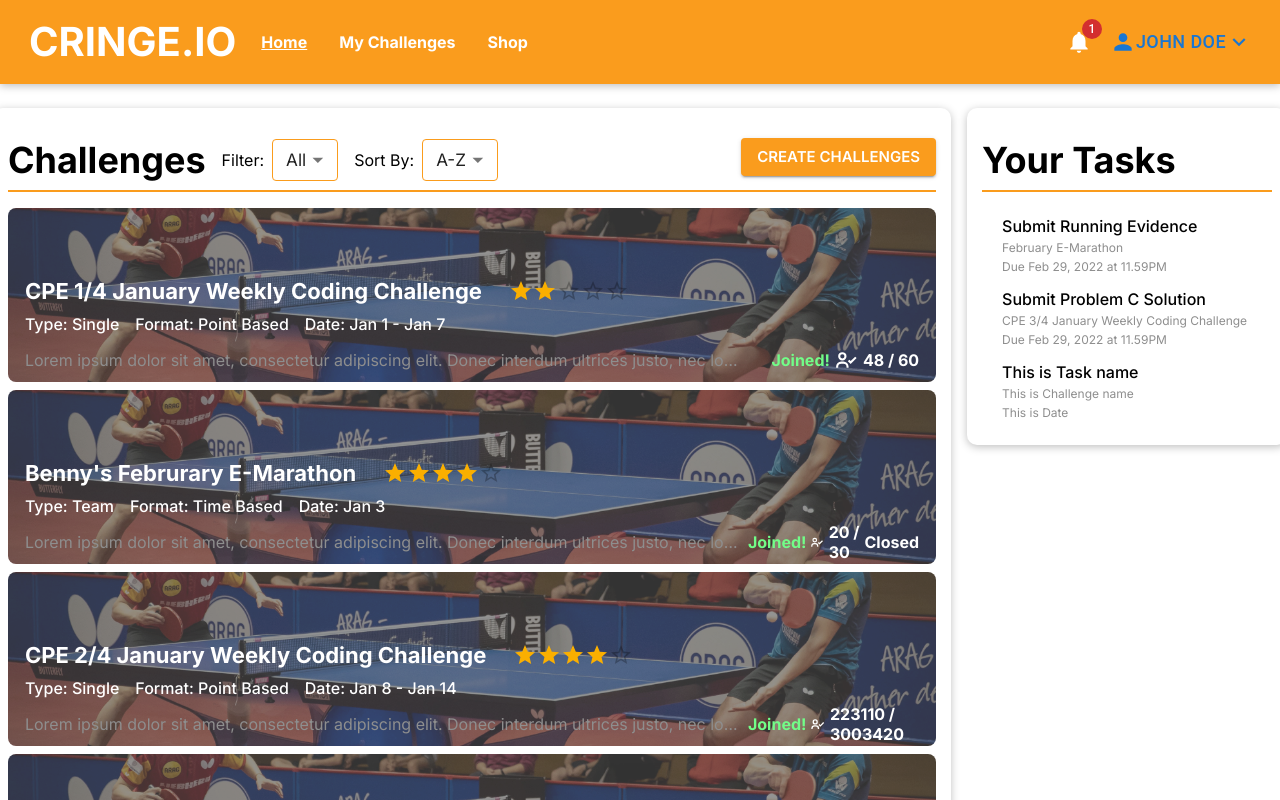
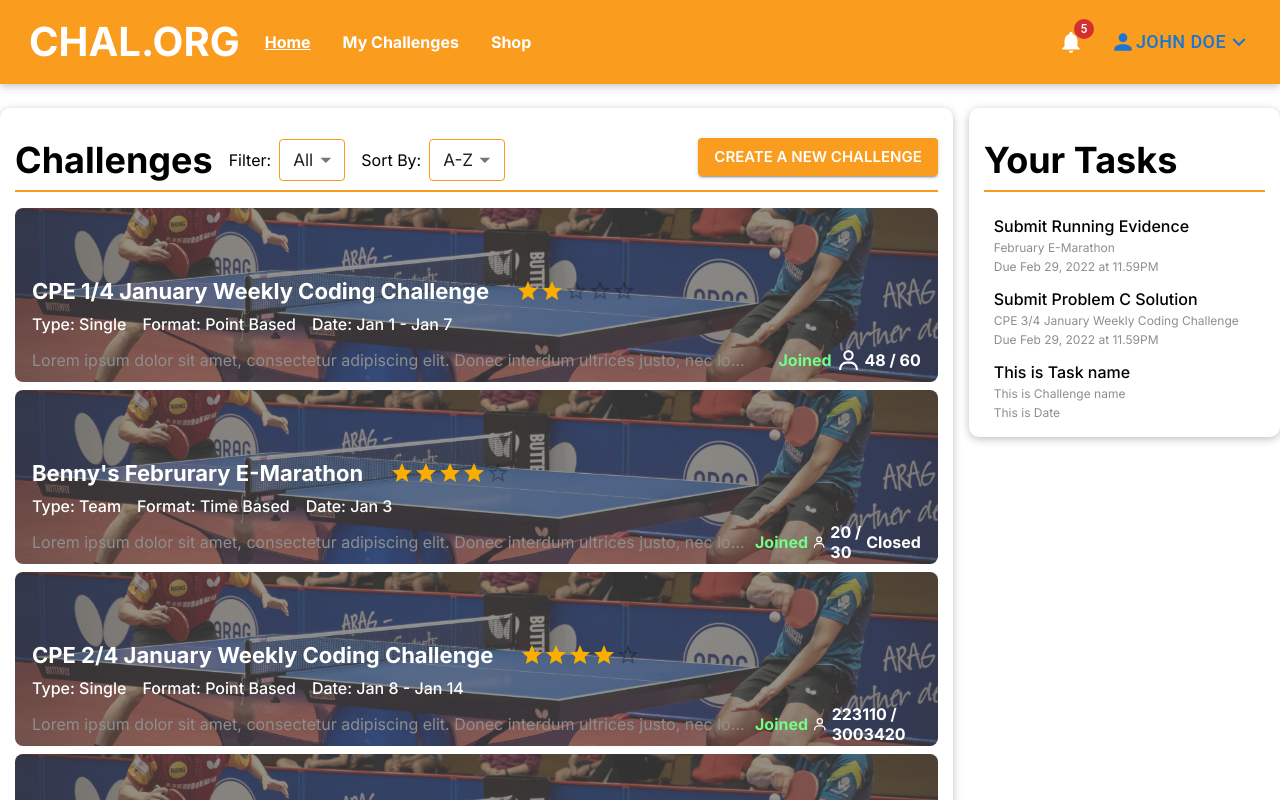
Before and after one commit to iambaangkok/challenge-organizer-frontend, a Next.js app: page /home in a window 1280 px wide. Shown: the top 800 px of the page. Built offline with nearby package versions, Linux system fonts and the light colour scheme.

Commit message:
Add Notification Dropdown list

```diff
--- a/components/homepage/ChallengeCard.tsx
+++ b/components/homepage/ChallengeCard.tsx
@@ -3,7 +3,7 @@ import { createTheme, Rating, ThemeProvider } from '@mui/material';
 import AccessibilityIcon from '@mui/icons-material/Accessibility';
 import Link from 'next/link';
 import Image from 'next/image'
-import { BiUserCheck } from "react-icons/bi";
+import { BiUserCheck, BiUser } from "react-icons/bi";
 
 // Fetch from API
 // const rating = 3
@@ -83,10 +83,10 @@ export default function ChallengeCard(data: challengeData) {
                             <div className='flex space-x-1 items-center'>
                                 {data.joined &&
                                     <div className={styles.Join + ' TextBold'}>
-                                        Joined!
+                                        Joined
                                     </div>
                                 }
-                                <BiUserCheck className={styles.Icon} />
+                                <BiUser className={styles.Icon} />
                                 <div className={styles.numParticipants + ' TextBold'}>
                                     {data.numParticipants} / {data.maxParticipants}
                                 </div>
--- a/components/homepage/ChallengeDashboard.tsx
+++ b/components/homepage/ChallengeDashboard.tsx
@@ -50,7 +50,7 @@ export default function ChallengeDashboard() {
     }
 
     return (
-        <div className={styles.ChallengeDashboard + ' ShadowContainer'}>
+        <div className={styles.ChallengeDashboard + ' flex flex-col ShadowContainer'}>
             <div className='flex justify-between'>
                 <div className='flex space-x-4 '>
                     <div className='H1'>Challenges</div>
@@ -127,13 +127,15 @@ export default function ChallengeDashboard() {
                 <div>
                     <ThemeProvider theme={theme}>
                         <Button variant='contained'>
-                            Create Challenges
+                            Create a new Challenge
                         </Button>
                     </ThemeProvider>
-
                 </div>
             </div>
-            <hr />
+            <div>
+                <hr />
+
+            </div>
             <div className='flex flex-col space-y-2 py-2'>
                 {testChallengeList.map((challenge, index) => {
                     return (
--- a/components/homepage/TaskDashboard.tsx
+++ b/components/homepage/TaskDashboard.tsx
@@ -14,7 +14,7 @@ export default function TaskDashboard() {
             <div>
                 <hr />
             </div>
-            <div className={styles.TaskList + ' flex flex-col py-2'}>
+            <div className={styles.TaskList + ' flex flex-col mt-2'}>
                 {
                     testTaskList.map((task, index) => {
                         return <Task key={index} {...task}></Task>
--- a/components/homepage/css/ChallengeCard.module.css
+++ b/components/homepage/css/ChallengeCard.module.css
@@ -1,12 +1,8 @@
 .ChallengeCard {
     padding: 10px 17px;
-    gap: 124px;
-
     /* width: 1013px; */
     height: 154px;
-
     border-radius: 8px;
-
     transition: ease-out 0.2s;
 }
 
--- a/components/homepage/css/Task.module.css
+++ b/components/homepage/css/Task.module.css
@@ -3,8 +3,7 @@
     flex-direction: row;
     align-items: flex-start;
     vertical-align: bottom;
-    padding: 8px 20px;
-    gap: 9px;
+    padding: 8px 10px;
 
     border-radius: 5px;
     position: relative;
--- a/components/navbar/MenuDropDown.tsx
+++ b/components/navbar/MenuDropDown.tsx
@@ -41,7 +41,7 @@ export default function MenuDropDown() {
         onClose={handleClose}
       >
         <MenuItem onClick={handleClose} className='TextRegular'>
-          <Link id='Profile' href='/profile' className='no-underline flex space-x-2 text-black'>
+          <Link href='/profile' className='no-underline flex space-x-2 text-black'>
             <AccountBoxIcon></AccountBoxIcon> <div>My Profile</div>
           </Link>
         </MenuItem>
--- a/components/navbar/NavBar.tsx
+++ b/components/navbar/NavBar.tsx
@@ -1,28 +1,29 @@
 import styles from './css/NavBar.module.css'
 import Link from 'next/link'
-import { Badge } from '@mui/material'
-import NotificationsIcon from '@mui/icons-material/Notifications';
+import { Badge, IconButton, Tooltip } from '@mui/material'
+
 import MenuDropDown from './MenuDropDown';
 import { navLinks } from '../../lib/navLinks'
 import { useRouter } from 'next/router';
 import { useState } from 'react';
+import Notification from './Notification';
+import NotificationDropDown from './NotificationDropDown';
 
 export default function NavBar() {
 
     const router = useRouter()
 
-    const [notiNum, setNotiNum] = useState<number>(1)
+
 
     return (
         <div className={styles.NavBar + ' flex justify-between ShadowContainer '}>
             <div className={styles.Left + ' h-full flex items-center'}>
-                <div className={styles.Brand + ' H1 h-full flex flex-col justify-center'}>CRINGE.IO</div>
+                <div className={styles.Brand + ' H1 h-full flex flex-col justify-center'}>CHAL.ORG</div>
                 {
                     navLinks.map((link, index) => {
                         if (router.asPath.includes(link.path))
                             return (
                                 <Link href={link.path} className=' text-white h-full flex flex-col justify-center px-4 hover:bg-orange-500 ease-out duration-150'>
-
                                     <div id={link.name} className='TextBold flex flex-col justify-center' key={index}>
                                         {link.name}
                                     </div>
@@ -41,20 +42,9 @@ export default function NavBar() {
                 }
             </div>
             <div className={styles.Right}>
-                {
-                    notiNum > 0 ?
-                        <Badge badgeContent={notiNum} color="error">
-                            <NotificationsIcon color="action" sx={{
-                                fontSize: 26,
-                                color: 'White'
-                            }} />
-                        </Badge>
-                        :
-                        <NotificationsIcon color="action" sx={{
-                            fontSize: 26,
-                            color: 'White'
-                        }} />
-                }
+                <Notification
+                    badgeContent={5}
+                />
 
                 <MenuDropDown></MenuDropDown>
             </div>
--- /dev/null
+++ b/components/navbar/Notification.tsx
@@ -0,0 +1,47 @@
+import { Tooltip, IconButton, Badge } from "@mui/material";
+import { SetStateAction, useState } from "react";
+import NotificationsIcon from '@mui/icons-material/Notifications';
+import NotificationDropDown from "./NotificationDropDown";
+
+export default function Notification({ badgeContent }) {
+
+    const haveNotification = `You have ${badgeContent} notifications.`
+    const noNotification = 'No new notifications.'
+    const [open, setOpen] = useState(false)
+    const [anchorE1, setAnchorE1] = useState(null)
+
+    const handleOpen = (event: { currentTarget: SetStateAction<null>; }) => {
+        setAnchorE1(event.currentTarget)
+        setOpen(true)
+    }
+
+    const handleClose = () => {
+        setOpen(false)
+    }
+
+    return (
+        <>
+            <Tooltip title={badgeContent > 0 ? haveNotification : noNotification}>
+                <IconButton
+                    onClick={handleOpen}
+                    anchorE1={anchorE1}
+                >
+                    {
+                        <Badge badgeContent={badgeContent} color="error">
+                            <NotificationsIcon color="action" sx={{
+                                fontSize: 26,
+                                color: 'White'
+                            }} />
+                        </Badge>
+
+                    }
+                </IconButton>
+            </Tooltip>
+            <NotificationDropDown
+                open={open}
+                anchorE1={anchorE1}
+                handleClose={handleClose}
+            />
+        </>
+    )
+}
--- /dev/null
+++ b/components/navbar/NotificationDropDown.tsx
@@ -0,0 +1,21 @@
+import React from 'react'
+import Menu from '@mui/material/Menu';
+import MenuItem from '@mui/material/MenuItem';
+
+const NotificationDropDown = ({ anchorE1, handleClose, open } : any) => {
+    return (
+        <Menu
+            id="basic-menu"
+            anchorEl={anchorE1}
+            open={open}
+            onClose={handleClose}
+        >
+            <MenuItem onClick={handleClose} > Profile </MenuItem>
+            <MenuItem onClick={handleClose} > My account </MenuItem>
+            <MenuItem onClick={handleClose} > Logout </MenuItem>
+        </Menu >
+
+    )
+}
+
+export default NotificationDropDown
```
